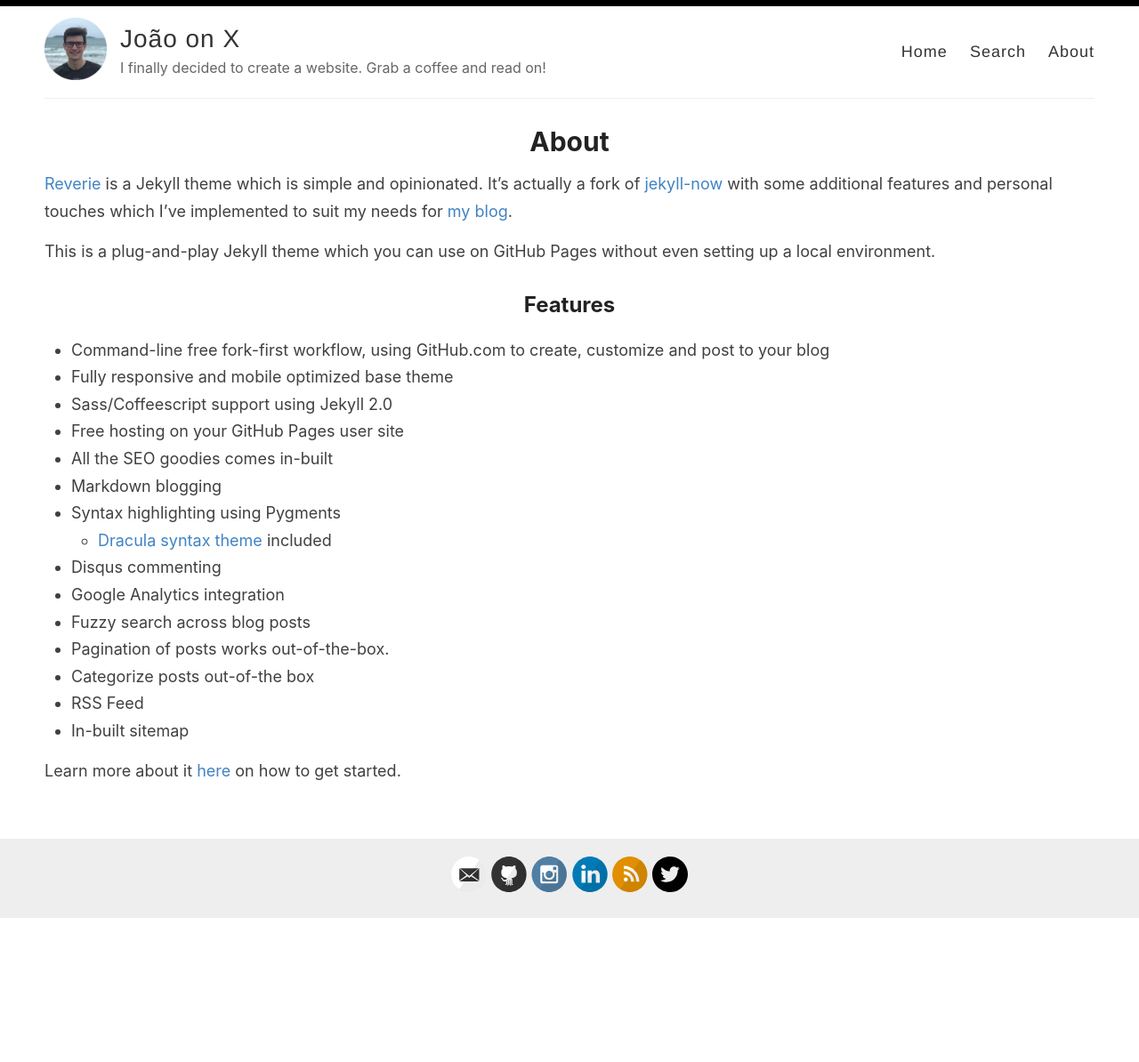
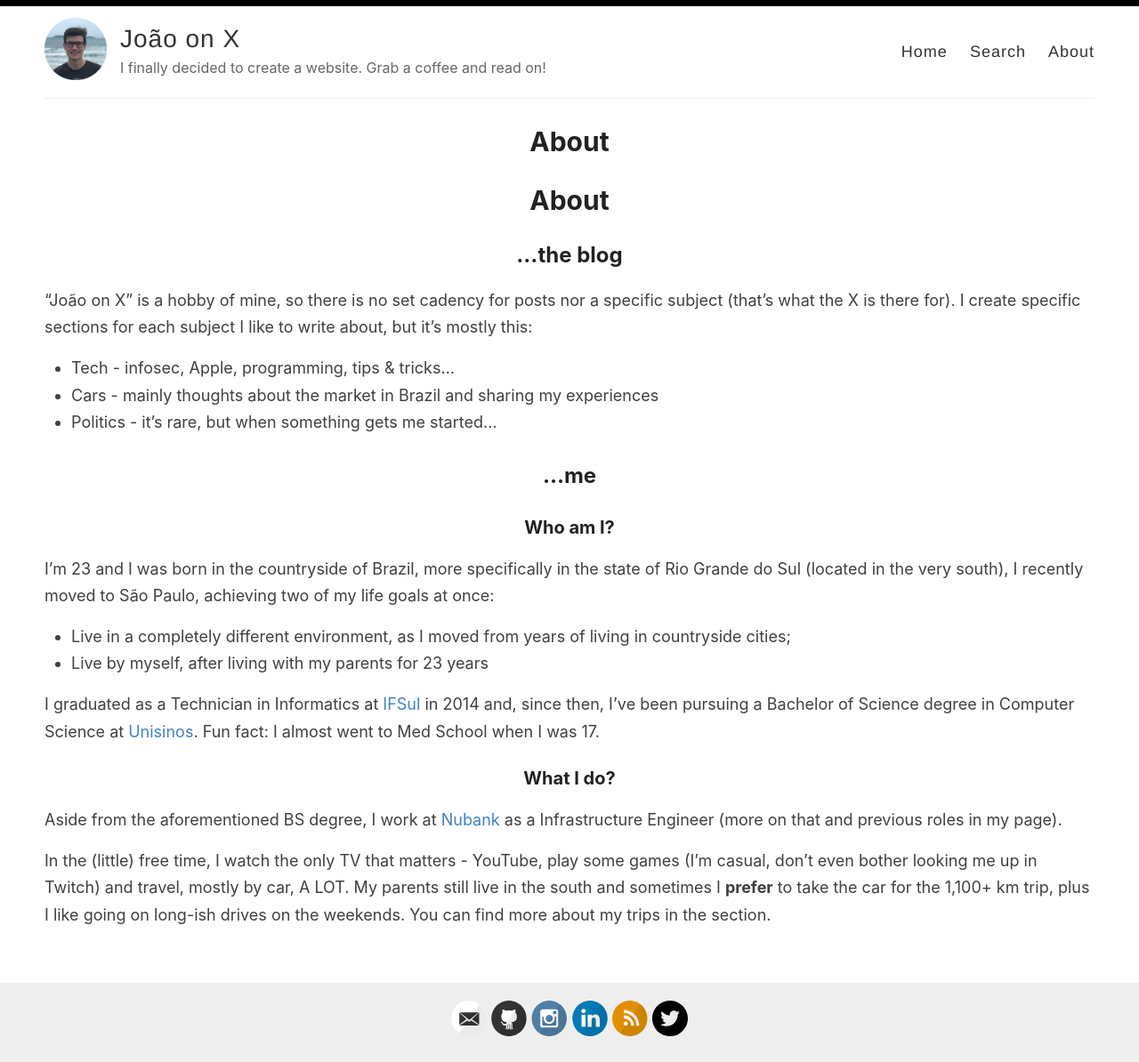
Before and after one commit to jpalharini/website, a Jekyll site: the page built from _pages/about.md, in a window 1280 px wide. Shown: the whole page at 89% size. Built offline with Jekyll 4.4.1, drawn with Linux system fonts in a browser that asks for light colours; our own code applies the rules of GitHub Pages for plain Markdown files; before the commit the page ends 1033 px from its top, so only the background shows below that.

Commit message:
New introduction post and more cleanup

```diff
--- a/_pages/about.md
+++ b/_pages/about.md
@@ -1,29 +1,26 @@
----
-layout: page
-title: About
-permalink: /about/
----
+# About
 
-[Reverie](https://github.com/amitmerchant1990/reverie) is a Jekyll theme which is simple and opinionated. It's actually a fork of [jekyll-now](https://github.com/barryclark/jekyll-now) with some additional features and personal touches which I've implemented to suit my needs for [my blog](https://www.amitmerchant.com).
+## ...the blog
 
-This is a plug-and-play Jekyll theme which you can use on GitHub Pages without even setting up a local environment.
+"João on X" is a hobby of mine, so there is no set cadency for posts nor a specific subject (that's what the X is there for). I create specific sections for each subject I like to write about, but it's mostly this:
 
-## Features
+- Tech - infosec, Apple, programming, tips & tricks...
+- Cars - mainly thoughts about the market in Brazil and sharing my experiences
+- Politics - it's rare, but when something gets me started...
 
-- Command-line free fork-first workflow, using GitHub.com to create, customize and post to your blog
-- Fully responsive and mobile optimized base theme
-- Sass/Coffeescript support using Jekyll 2.0
-- Free hosting on your GitHub Pages user site
-- All the SEO goodies comes in-built
-- Markdown blogging
-- Syntax highlighting using Pygments
-    - [Dracula syntax theme](https://draculatheme.com/) included
-- Disqus commenting
-- Google Analytics integration
-- Fuzzy search across blog posts
-- Pagination of posts works out-of-the-box.
-- Categorize posts out-of-the box
-- RSS Feed
-- In-built sitemap
+## ...me
 
-Learn more about it [here](https://github.com/amitmerchant1990/reverie) on how to get started.
+### Who am I?
+
+I'm 23 and I was born in the countryside of Brazil, more specifically in the state of Rio Grande do Sul (located in the very south), I recently moved to São Paulo, achieving two of my life goals at once:
+
+- Live in a completely different environment, as I moved from years of living in countryside cities;
+- Live by myself, after living with my parents for 23 years
+
+I graduated as a Technician in Informatics at [IFSul](http://www.ifsul.edu.br) in 2014 and, since then, I've been pursuing a Bachelor of Science degree in Computer Science at [Unisinos](https://unisinos.br). Fun fact: I almost went to Med School when I was 17.
+
+### What I do?
+
+Aside from the aforementioned BS degree, I work at [Nubank](https://nubank.com.br) as a Infrastructure Engineer (more on that and previous roles in my <Career> page).
+
+In the (little) free time, I watch the only TV that matters - YouTube, play some games (I'm casual, don't even bother looking me up in Twitch) and travel, mostly by car, A LOT. My parents still live in the south and sometimes I **prefer** to take the car for the 1,100+ km trip, plus I like going on long-ish drives on the weekends. You can find more about my trips in the <Traveling> section.
```
Also changed, not shown: _posts/2019-02-13-introducing-reverie-jekyll-theme.md (deleted, +0 -85 lines), _posts/2019-08-08-no-title-posts.md (deleted, +0 -6 lines), _posts/2019-7-27-super-long-article.md (deleted, +0 -11 lines), _posts/2019-7-27-this-post-demonstrates-post-content-styles.md (deleted, +0 -95 lines), _posts/2019-7-28-super-short-article.md (deleted, +0 -7 lines), _posts/2019-8-12-code-snippets.md (deleted, +0 -42 lines), _posts/2020-06-21-introduction.md (renamed from _posts/2019-12-11-pullquotes.md).
